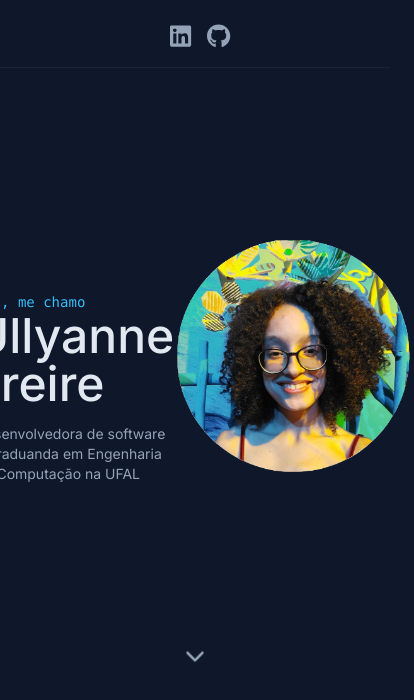
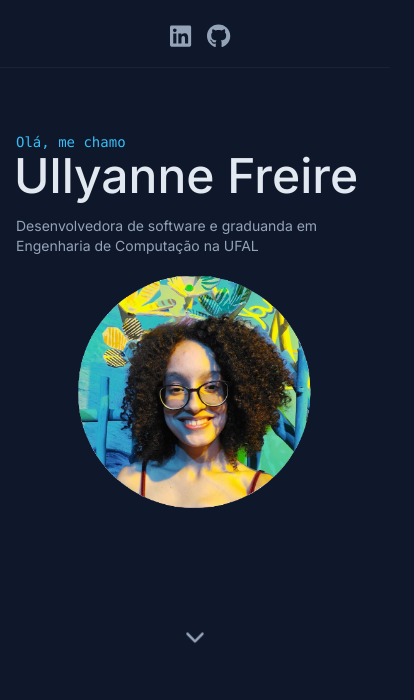
Before and after one commit to ullyanne/portfolio, a React (Vite) app: page / in a window 390 px wide. Shown: the top 700 px of the page, 414 px wide, since content can reach past the window. Built offline with nearby package versions, Linux system fonts and the light colour scheme.

Commit message:
Adiciona responsividade e link à seção de projetos

```diff
--- a/src/components/Presentation.tsx
+++ b/src/components/Presentation.tsx
@@ -4,21 +4,21 @@ import img from '../assets/profile-picture.png'
 
 export function Presentation() {
   return (
-    <>
-      <header className="mt-40 flex justify-center">
+    <div className="h-[95vh] md:h-[45vh] lg:h-[71vh] xl:h-[71vh] min-[2679px]:h-[45vh]">
+      <header className="md:mt-40 flex justify-center flex-wrap md:px-2 px-4">
         <div className="max-w-[370px] pt-16">
           <h2 className="text-sm font-mono text-sky-400">Olá, me chamo</h2>
           <h1 className="text-5xl font-medium -ml-0.5 text-slate-200">Ullyanne Freire</h1>
           <p className="mt-4 text-sm">Desenvolvedora de software e graduanda em Engenharia de Computação na UFAL</p>
         </div>
-        <img src={img} alt="Ullyanne Freire" className='object-scale-down w-60' />
+        <img src={img} alt="Ullyanne Freire" className='object-scale-down w-60 m-4' />
       </header>
 
-      <div className="flex justify-center mt-40">
-        <button>
+      <div className="flex justify-center mt-24 md:mt-6 lg:mt-40">
+        <a href="#Projetos">
           <FontAwesomeIcon className="animate-bounce" icon={faChevronDown} size="lg" />
-        </button>
+        </a>
       </div>
-    </>
+    </div>
   )
 }
```
